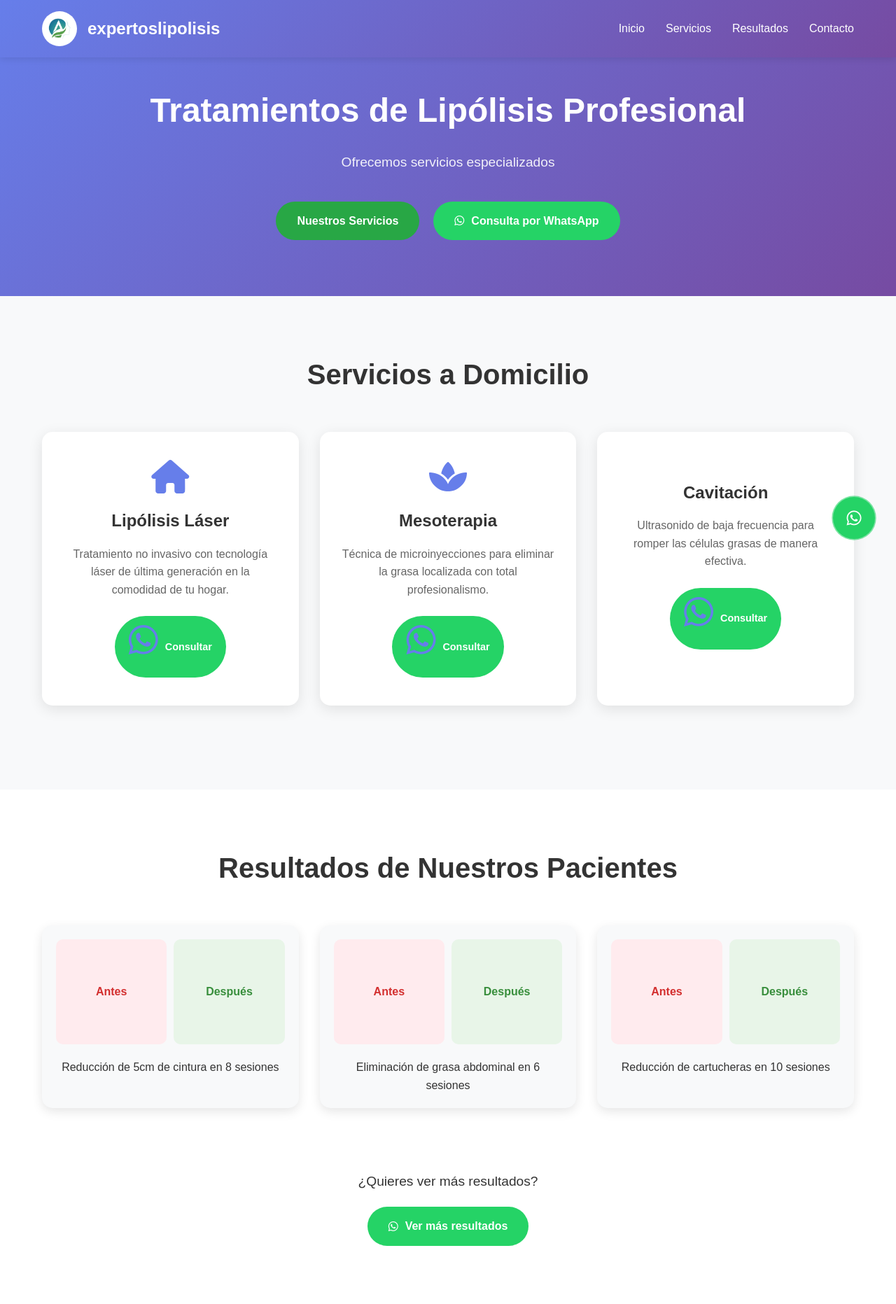
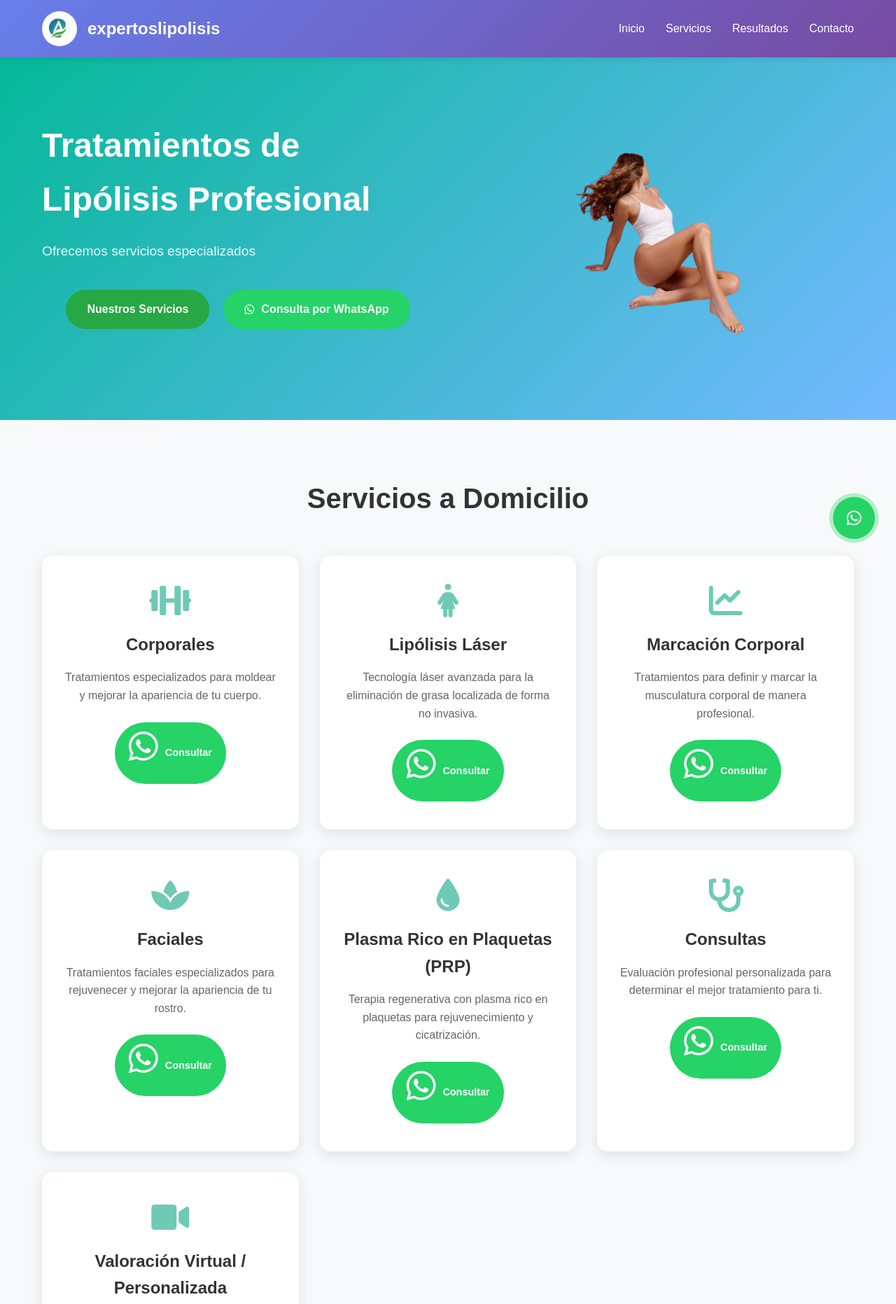
Before and after one commit to ximenabaquero/expertoslipolisis, a plain HTML site: page index.html in a window 1280 px wide. Shown: the top 1863 px of the page at 70% size. Drawn offline with Linux system fonts and the light colour scheme.

Commit message:
Actualizar página completa: nuevo logo, servicios, colores y diseño

```diff
--- a/index.html
+++ b/index.html
@@ -29,15 +29,20 @@
     <!-- Hero Section -->
     <section id="inicio" class="hero">
         <div class="container">
+            <div class="hero-flex">
                 <div class="hero-content">
                     <h2>Tratamientos de Lipólisis Profesional</h2>
                     <p>Ofrecemos servicios especializados</p>
                     <div class="hero-buttons">
                         <a href="#servicios" class="btn btn-primary">Nuestros Servicios</a>
-                    <a href="https://wa.me/+573209061576?text=Hola,%20me%20interesa%20información%20sobre%20los%20servicios%20de%20lipólisis%20a%20domicilio"
+                        <a href="https://wa.me/+573102719284?text=Hola,%20me%20interesa%20información%20sobre%20los%20servicios%20de%20lipólisis%20a%20domicilio"
                            target="_blank" class="btn btn-whatsapp">
                             <i class="fab fa-whatsapp"></i> Consulta por WhatsApp
                         </a>
+                    </div>
+                </div>
+                <div class="hero-image">
+                    <img src="mujerdelgadalipolisis.png" alt="Tratamientos de Lipólisis Profesional" class="hero-img">
                 </div>
             </div>
         </div>
@@ -49,28 +54,64 @@
             <h2>Servicios a Domicilio</h2>
             <div class="services-grid">
                 <div class="service-card">
-                    <i class="fas fa-home"></i>
+                    <i class="fas fa-dumbbell"></i>
+                    <h3>Corporales</h3>
+                    <p>Tratamientos especializados para moldear y mejorar la apariencia de tu cuerpo.</p>
+                    <a href="https://wa.me/+573102719284?text=Me%20interesa%20información%20sobre%20tratamientos%20corporales"
+                       target="_blank" class="btn btn-whatsapp-small">
+                        <i class="fab fa-whatsapp"></i> Consultar
+                    </a>
+                </div>
+                <div class="service-card">
+                    <i class="fas fa-female"></i>
                     <h3>Lipólisis Láser</h3>
-                    <p>Tratamiento no invasivo con tecnología láser de última generación en la comodidad de tu hogar.</p>
-                    <a href="https://wa.me/+573209061576?text=Me%20interesa%20el%20servicio%20de%20Lipólisis%20Láser%20a%20domicilio"
+                    <p>Tecnología láser avanzada para la eliminación de grasa localizada de forma no invasiva.</p>
+                    <a href="https://wa.me/+573102719284?text=Me%20interesa%20el%20servicio%20de%20Lipólisis%20Láser"
+                       target="_blank" class="btn btn-whatsapp-small">
+                        <i class="fab fa-whatsapp"></i> Consultar
+                    </a>
+                </div>
+                <div class="service-card">
+                    <i class="fas fa-chart-line"></i>
+                    <h3>Marcación Corporal</h3>
+                    <p>Tratamientos para definir y marcar la musculatura corporal de manera profesional.</p>
+                    <a href="https://wa.me/+573102719284?text=Me%20interesa%20el%20servicio%20de%20Marcación%20Corporal"
                        target="_blank" class="btn btn-whatsapp-small">
                         <i class="fab fa-whatsapp"></i> Consultar
                     </a>
                 </div>
                 <div class="service-card">
                     <i class="fas fa-spa"></i>
-                    <h3>Mesoterapia</h3>
-                    <p>Técnica de microinyecciones para eliminar la grasa localizada con total profesionalismo.</p>
-                    <a href="https://wa.me/+573209061576?text=Me%20interesa%20el%20servicio%20de%20Mesoterapia%20a%20domicilio"
+                    <h3>Faciales</h3>
+                    <p>Tratamientos faciales especializados para rejuvenecer y mejorar la apariencia de tu rostro.</p>
+                    <a href="https://wa.me/+573102719284?text=Me%20interesa%20información%20sobre%20tratamientos%20faciales"
                        target="_blank" class="btn btn-whatsapp-small">
                         <i class="fab fa-whatsapp"></i> Consultar
                     </a>
                 </div>
                 <div class="service-card">
-                    <i class="fas fa-waves"></i>
-                    <h3>Cavitación</h3>
-                    <p>Ultrasonido de baja frecuencia para romper las células grasas de manera efectiva.</p>
-                    <a href="https://wa.me/+573209061576?text=Me%20interesa%20el%20servicio%20de%20Cavitación%20a%20domicilio"
+                    <i class="fas fa-tint"></i>
+                    <h3>Plasma Rico en Plaquetas (PRP)</h3>
+                    <p>Terapia regenerativa con plasma rico en plaquetas para rejuvenecimiento y cicatrización.</p>
+                    <a href="https://wa.me/+573102719284?text=Me%20interesa%20el%20tratamiento%20de%20PRP"
+                       target="_blank" class="btn btn-whatsapp-small">
+                        <i class="fab fa-whatsapp"></i> Consultar
+                    </a>
+                </div>
+                <div class="service-card">
+                    <i class="fas fa-stethoscope"></i>
+                    <h3>Consultas</h3>
+                    <p>Evaluación profesional personalizada para determinar el mejor tratamiento para ti.</p>
+                    <a href="https://wa.me/+573102719284?text=Me%20interesa%20agendar%20una%20consulta"
+                       target="_blank" class="btn btn-whatsapp-small">
+                        <i class="fab fa-whatsapp"></i> Consultar
+                    </a>
+                </div>
+                <div class="service-card">
+                    <i class="fas fa-video"></i>
+                    <h3>Valoración Virtual / Personalizada</h3>
+                    <p>Consulta virtual personalizada desde la comodidad de tu hogar con evaluación profesional.</p>
+                    <a href="https://wa.me/+573102719284?text=Me%20interesa%20una%20valoración%20virtual"
                        target="_blank" class="btn btn-whatsapp-small">
                         <i class="fab fa-whatsapp"></i> Consultar
                     </a>
@@ -120,7 +161,7 @@
             </div>
             <div class="results-cta">
                 <p>¿Quieres ver más resultados?</p>
-                <a href="https://wa.me/+573209061576?text=Me%20gustaría%20ver%20más%20resultados%20de%20tratamientos%20de%20lipólisis"
+                <a href="https://wa.me/+573102719284?text=Me%20gustaría%20ver%20más%20resultados%20de%20tratamientos%20de%20lipólisis"
                    target="_blank" class="btn btn-whatsapp">
                     <i class="fab fa-whatsapp"></i> Ver más resultados
                 </a>
@@ -137,7 +178,7 @@
                     <h3>Información de Contacto</h3>
                     <div class="contact-item">
                         <i class="fas fa-phone"></i>
-                        <span>+57 320 906 1576</span>
+                        <span>+57 310 271 9284</span>
                     </div>
                     <div class="contact-item">
                         <i class="fas fa-envelope"></i>
@@ -160,10 +201,13 @@
                         <input type="tel" placeholder="Teléfono" required>
                         <select required>
                             <option value="">Selecciona un servicio</option>
+                            <option value="corporales">Corporales</option>
                             <option value="lipolisis-laser">Lipólisis Láser</option>
-                            <option value="mesoterapia">Mesoterapia</option>
-                            <option value="cavitacion">Cavitación</option>
-                            <option value="consulta-general">Consulta General</option>
+                            <option value="marcacion-corporal">Marcación Corporal</option>
+                            <option value="faciales">Faciales</option>
+                            <option value="prp">Plasma Rico en Plaquetas (PRP)</option>
+                            <option value="consultas">Consultas</option>
+                            <option value="valoracion-virtual">Valoración Virtual / Personalizada</option>
                         </select>
                         <textarea placeholder="Mensaje" rows="4" required></textarea>
                         <button type="submit" class="btn btn-primary">Enviar Mensaje</button>
@@ -173,7 +217,7 @@
             <div class="whatsapp-section">
                 <h3>¿Prefieres contactarnos por WhatsApp?</h3>
                 <p>Obtén una respuesta inmediata a tus consultas</p>
-                <a href="https://wa.me/+573209061576?text=Hola,%20me%20gustaría%20agendar%20una%20cita%20para%20un%20tratamiento%20de%20lipólisis%20a%20domicilio"
+                <a href="https://wa.me/+573102719284?text=Hola,%20me%20gustaría%20agendar%20una%20cita%20para%20un%20tratamiento%20de%20lipólisis%20a%20domicilio"
                    target="_blank" class="btn btn-whatsapp btn-large">
                     <i class="fab fa-whatsapp"></i> Contactar por WhatsApp
                 </a>
@@ -193,14 +237,15 @@
                     <h4>Servicios</h4>
                     <ul>
                         <li>Lipólisis Láser</li>
+                        <li>Lipo Inyección</li>
+                        <li>Plasma rico en plaquetas</li>
                         <li>Mesoterapia</li>
-                        <li>Cavitación</li>
-                        <li>Consultas a Domicilio</li>
+                        <li>Marcación lumbar definida</li>
                     </ul>
                 </div>
                 <div class="footer-section">
                     <h4>Contacto Rápido</h4>
-                    <a href="https://wa.me/+573209061576" target="_blank" class="whatsapp-footer">
+                    <a href="https://wa.me/+573102719284" target="_blank" class="whatsapp-footer">
                         <i class="fab fa-whatsapp"></i> WhatsApp
                     </a>
                 </div>
@@ -212,7 +257,7 @@
     </footer>
 
     <!-- WhatsApp Floating Button -->
-    <a href="https://wa.me/+573209061576?text=Hola,%20me%20interesa%20información%20sobre%20sus%20servicios"
+    <a href="https://wa.me/+573102719284?text=Hola,%20me%20interesa%20información%20sobre%20sus%20servicios"
        target="_blank" class="whatsapp-float">
         <i class="fab fa-whatsapp"></i>
     </a>
--- a/styles.css
+++ b/styles.css
@@ -20,7 +20,7 @@ body {
 
 /* Header Styles */
 .header {
-    background: linear-gradient(135deg, #667eea 0%, #764ba2 100%);
+    background: linear-gradient(135deg, #00B894 0%, #74B9FF 100%);
     color: white;
     padding: 1rem 0;
     position: fixed;
@@ -77,10 +77,21 @@ body {
 
 /* Hero Section */
 .hero {
-    background: linear-gradient(135deg, #667eea 0%, #764ba2 100%);
+    background: linear-gradient(135deg, #00B894 0%, #74B9FF 100%);
     color: white;
     padding: 120px 0 80px;
-    text-align: center;
+}
+
+.hero-flex {
+    display: flex;
+    align-items: center;
+    gap: 40px;
+    min-height: 400px;
+}
+
+.hero-content {
+    flex: 1;
+    text-align: left;
 }
 
 .hero-content h2 {
@@ -93,6 +104,21 @@ body {
     font-size: 1.2rem;
     margin-bottom: 40px;
     opacity: 0.9;
+}
+
+.hero-image {
+    flex: 1;
+    display: flex;
+    justify-content: center;
+    align-items: center;
+}
+
+.hero-img {
+    max-width: 100%;
+    height: auto;
+    max-height: 400px;
+    object-fit: cover;
+    background: transparent;
 }
 
 .hero-buttons {
@@ -146,9 +172,17 @@ body {
     color: white;
 }
 
+.btn-whatsapp-small i {
+    color: white !important;
+}
+
 .btn-whatsapp-small:hover {
     background: #128C7E;
     transform: translateY(-2px);
+}
+
+.btn-whatsapp-small:hover i {
+    color: white !important;
 }
 
 .btn-large {
@@ -192,7 +226,7 @@ body {
 
 .service-card i {
     font-size: 3rem;
-    color: #667eea;
+    color: #6ecab4ff;
     margin-bottom: 20px;
 }
 
@@ -313,7 +347,7 @@ body {
 }
 
 .contact-item i {
-    color: #667eea;
+    color: #6dafd2ff;
     font-size: 1.2rem;
     width: 20px;
 }
@@ -347,7 +381,7 @@ body {
 .contact-form select:focus,
 .contact-form textarea:focus {
     outline: none;
-    border-color: #667eea;
+    border-color: #66eaddff;
 }
 
 .whatsapp-section {
@@ -460,6 +494,16 @@ body {
 
 /* Responsive Design */
 @media (max-width: 768px) {
+    .hero-flex {
+        flex-direction: column;
+        text-align: center;
+        gap: 30px;
+    }
+
+    .hero-content {
+        text-align: center;
+    }
+
     .hero-content h2 {
         font-size: 2rem;
     }
@@ -467,6 +511,10 @@ body {
     .hero-buttons {
         flex-direction: column;
         align-items: center;
+    }
+
+    .hero-img {
+        max-height: 300px;
     }
 
     .contact-content {
```
Also changed, not shown: hero-image.jpg (added), imagencabezera.jpeg (added), mujerdelgadalipolisis.png (added). Lines whose indentation alone changed are shown as unchanged.
